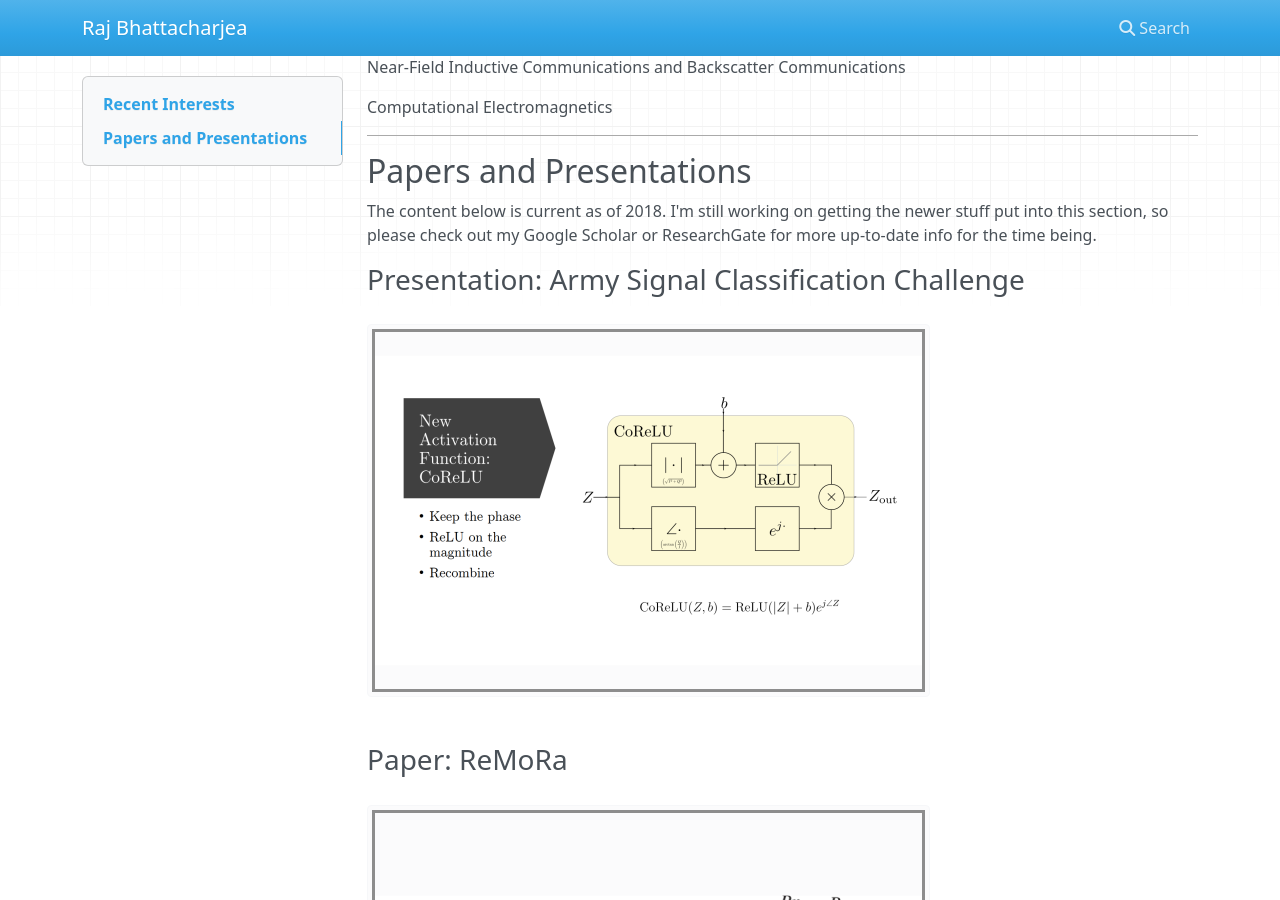
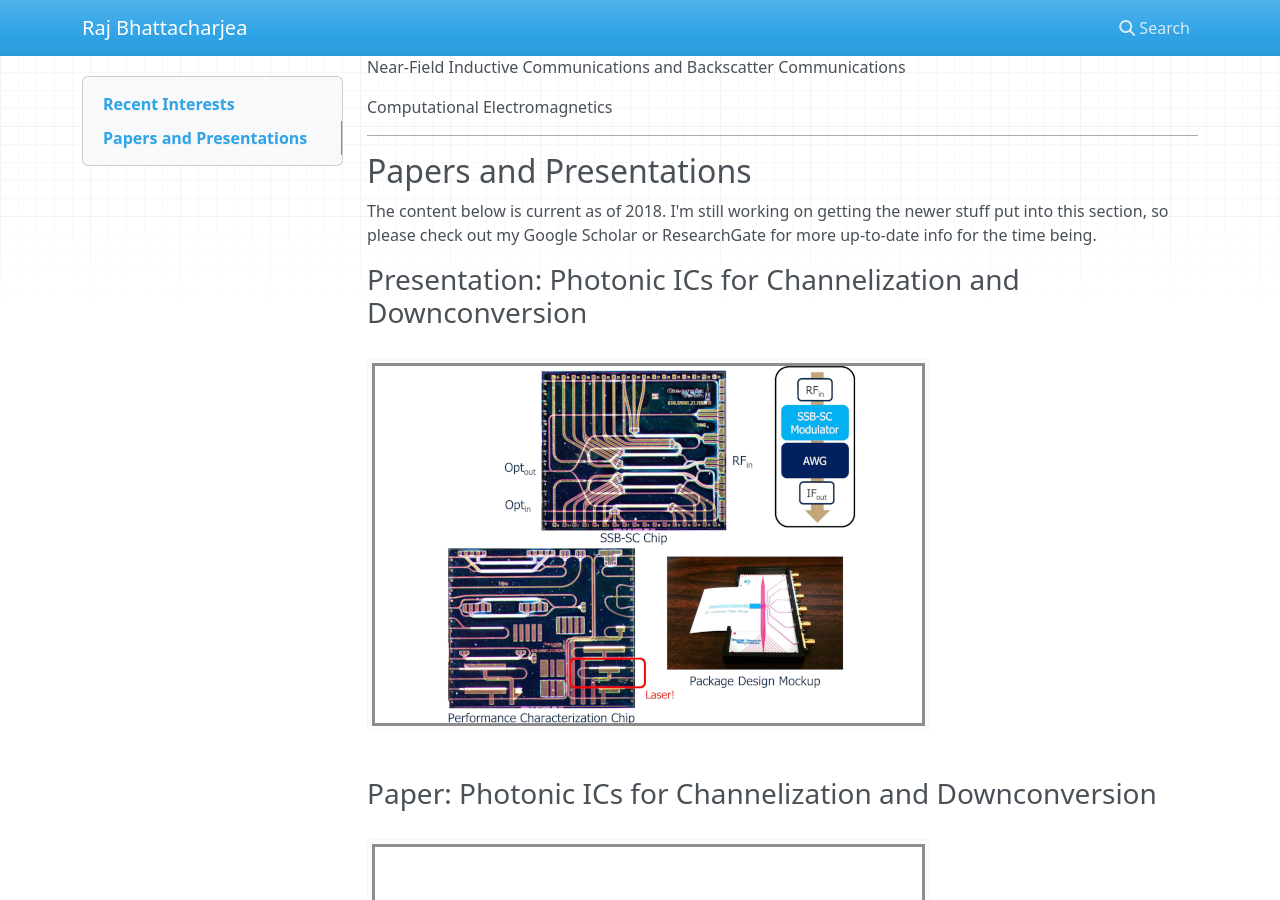
Before and after one commit to rajb245/rajb245.github.io, an MkDocs documentation site: the page built from docs/index.md, in a window 1280 px wide and 900 px high, scrolled down 316 px. Built offline with MkDocs 1.6.1, drawn with Linux system fonts in a browser that asks for light colours; nearby versions of some CDN libraries.

Commit message:
Keep adding some papers

```diff
--- a/docs/index.md
+++ b/docs/index.md
@@ -28,6 +28,10 @@ ________________________________________________________________________________
 The content below is current as of 2018. I'm still working on getting the newer
 stuff put into this section, so please check out my Google Scholar or
 ResearchGate for more up-to-date info for the time being.
+### Presentation: Photonic ICs for Channelization and Downconversion
+[![Presentation: Photonic ICs for Channelization and Downconversion](images/photonic_ics_pres.png)](https://www.osti.gov/biblio/1643122)
+### Paper: Photonic ICs for Channelization and Downconversion
+[![Paper: Photonic ICs for Channelization and Downconversion](images/photonic_ics.png)](https://ieeexplore.ieee.org/abstract/document/8908217)
 ### Presentation: Army Signal Classification Challenge
 [![Presentation: Army Signal Classification Challenge](images/ascc_final.png)](https://www.gnuradio.org/grcon/grcon18/presentations/RadioML_Redux_GTRI_Efforts_on_the_Army_Signal_Classification_Challenge/)
 ### Paper: ReMoRa
```
Also changed, not shown: docs/images/photonic_ics.png (added), docs/images/photonic_ics_pres.png (added), 1 other file.
